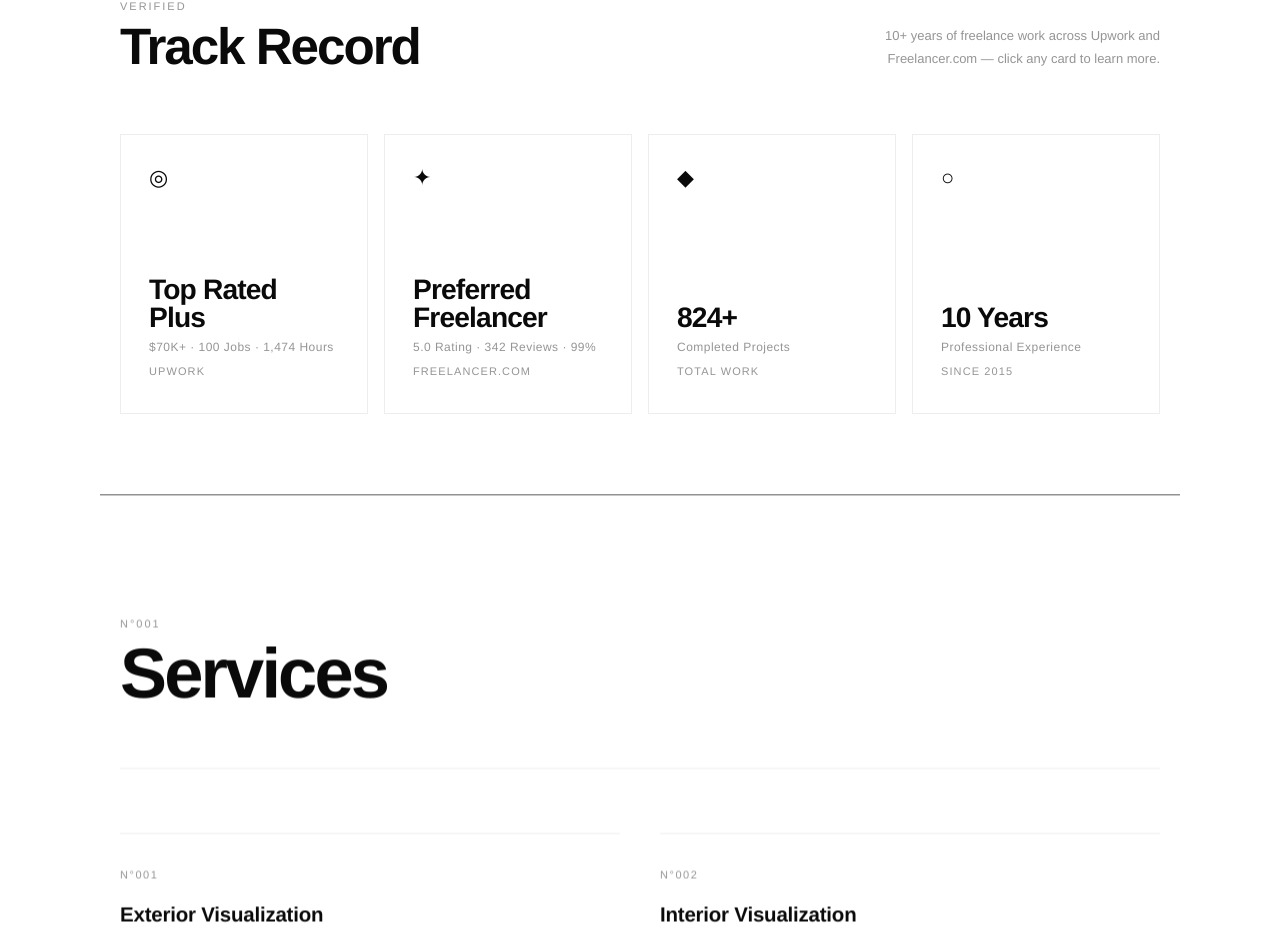
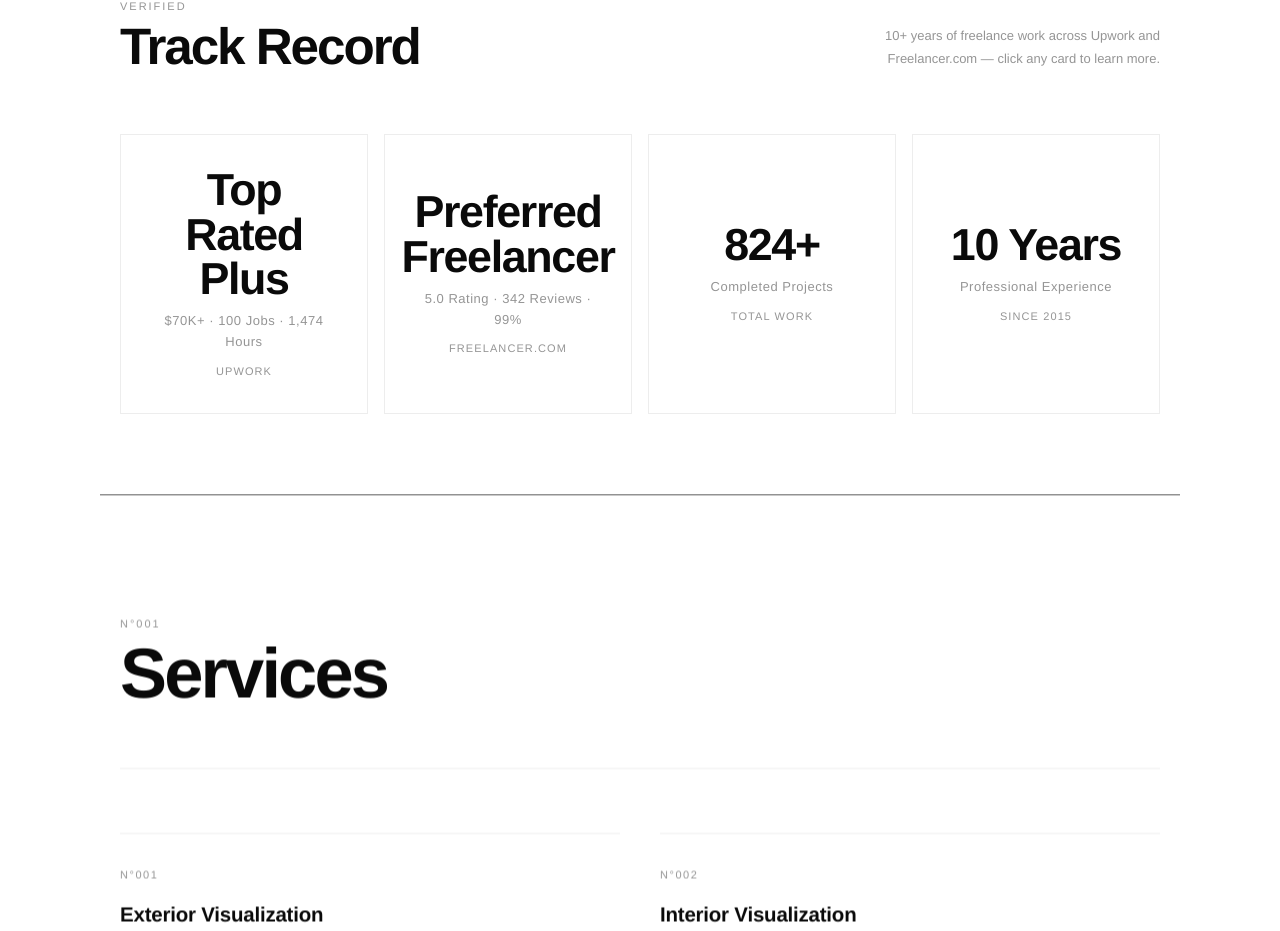
Before and after one commit to berkbankoglu/banko-arts-portfolio, a Next.js app: page / in a window 1280 px wide. Shown: the part 1699-2630 px from the top of the page. Built offline with nearby package versions, Linux system fonts and the light colour scheme; no server answers.

Commit message:
Track record cards: larger centered text

```diff
--- a/app/page.js
+++ b/app/page.js
@@ -692,15 +692,12 @@ function FlipCard({ card, index, sectionVisible }) {
           WebkitBackfaceVisibility: 'hidden',
           border: '1px solid var(--border)',
           padding: '32px 28px',
-          display: 'flex', flexDirection: 'column', justifyContent: 'space-between',
-          background: '#fff',
+          display: 'flex', flexDirection: 'column', alignItems: 'center', justifyContent: 'center',
+          background: '#fff', textAlign: 'center', gap: 10,
         }}>
-          <span style={{ fontSize: 22, lineHeight: 1 }}>{card.icon}</span>
-          <div>
-            <p style={{ fontSize: 'clamp(22px, 2.2vw, 36px)', fontWeight: 800, letterSpacing: '-0.03em', lineHeight: 1, marginBottom: 6 }}>{card.value}</p>
-            <p style={{ fontSize: 12, color: 'var(--muted)', letterSpacing: '0.04em', marginBottom: 6 }}>{card.sub}</p>
-            <p style={{ fontSize: 11, color: 'var(--muted)', letterSpacing: '0.1em', textTransform: 'uppercase' }}>{card.label}</p>
-          </div>
+          <p style={{ fontSize: 'clamp(36px, 3.5vw, 60px)', fontWeight: 800, letterSpacing: '-0.03em', lineHeight: 1 }}>{card.value}</p>
+          <p style={{ fontSize: 13, color: 'var(--muted)', letterSpacing: '0.04em' }}>{card.sub}</p>
+          <p style={{ fontSize: 11, color: 'var(--muted)', letterSpacing: '0.1em', textTransform: 'uppercase' }}>{card.label}</p>
         </div>
         {/* Back */}
         <div style={{
```
